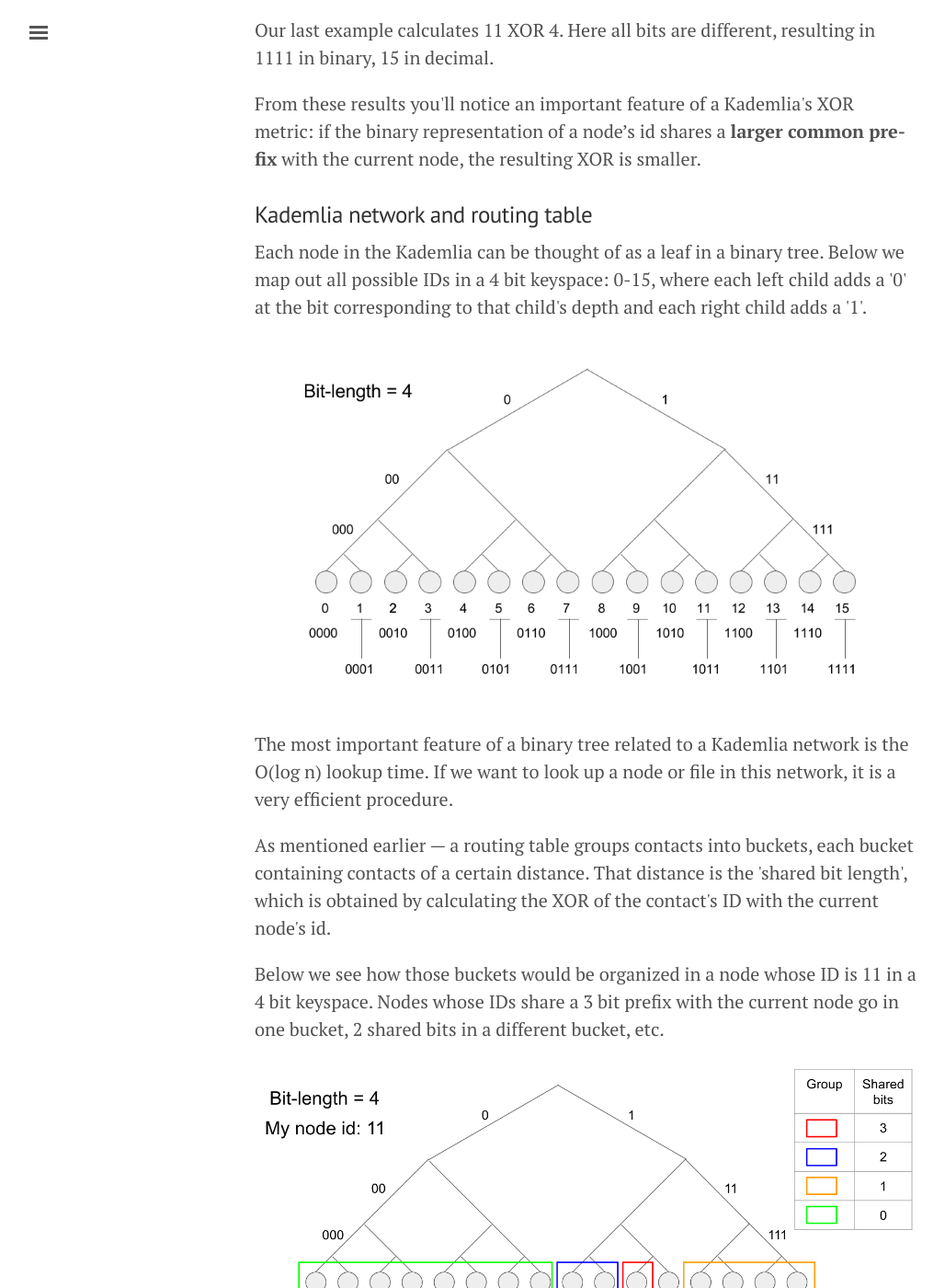
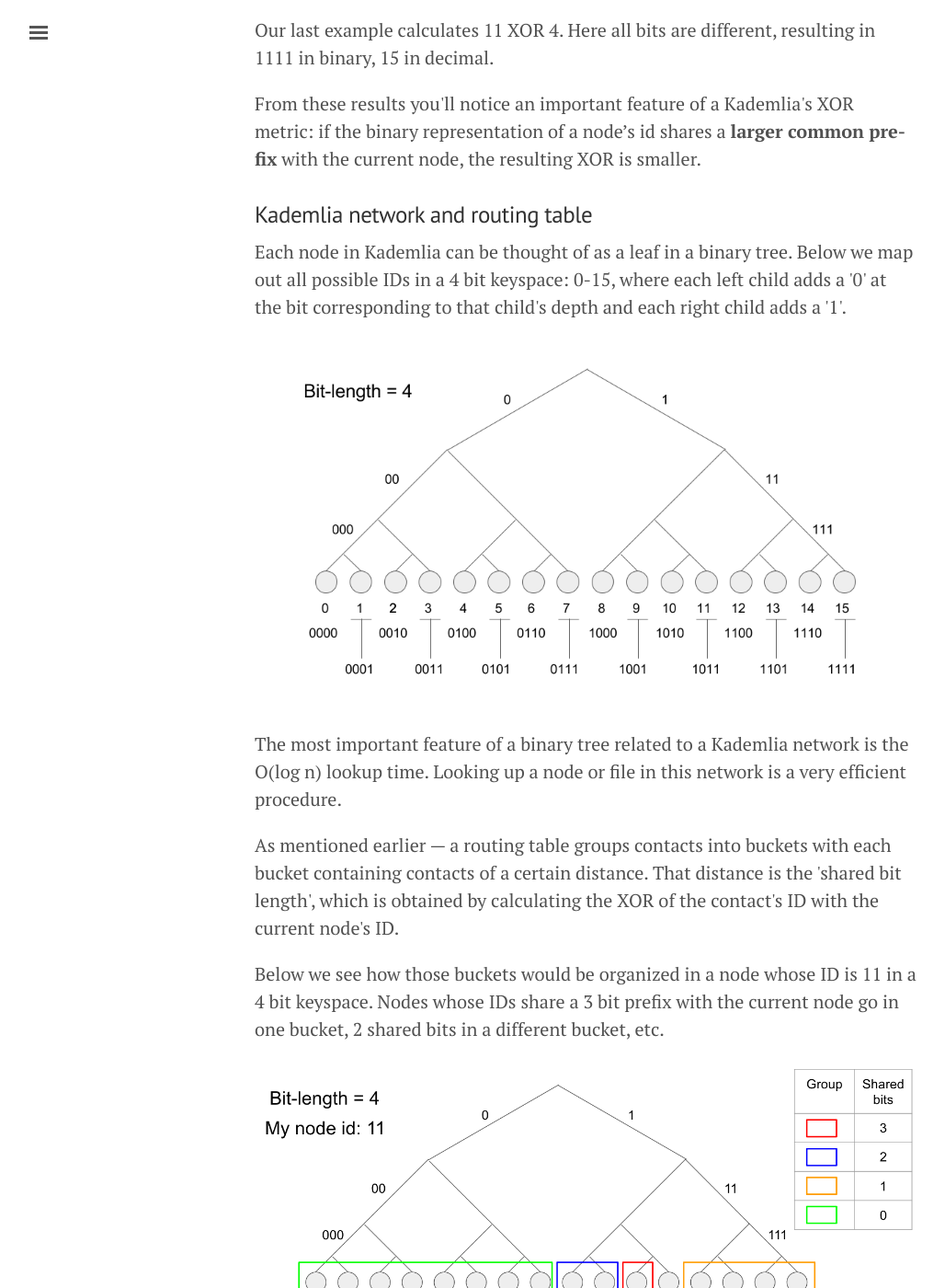
Before and after one commit to xorro-p2p/xorro-p2p.github.io, a Jekyll site: the page built from index.md, in a window 1280 px wide and 1400 px high, scrolled down 8449 px. Shown: the whole window at 92% size, without its empty margins (3-1031 px from the left). Built offline with Jekyll 4.4.1, drawn with Linux system fonts in a browser that asks for light colours; some of the changed text lies outside the part shown.

Commit message:
fixed spelling and grammatical issues

```diff
--- a/_includes/story-conclusion.html
+++ b/_includes/story-conclusion.html
@@ -1,3 +1,3 @@
 <h2>Conclusion</h2>
 <p>We hope you enjoyed reading about Xorro!</p>
-<p>All of us are available for next opportunity, please feel free to reach out!</p>
+<p>All of us are available for new opportunities, so please feel free to reach out!</p>
--- a/_includes/story-dht-2.html
+++ b/_includes/story-dht-2.html
@@ -49,12 +49,12 @@
 
 <h3>Kademlia network and routing table</h3>
 
-<p>Each node in the Kademlia can be thought of as a leaf in a binary tree. Below we map out all possible IDs in a 4 bit keyspace: 0-15, where each left child adds a '0' at the bit corresponding to that child's depth and each right child adds a '1'.</p>
+<p>Each node in Kademlia can be thought of as a leaf in a binary tree. Below we map out all possible IDs in a 4 bit keyspace: 0-15, where each left child adds a '0' at the bit corresponding to that child's depth and each right child adds a '1'.</p>
 <img src="public/images/kademlia_network_structure.png" alt="Tree structure of the network">
 
-<p>The most important feature of a binary tree related to a Kademlia network is the O(log n) lookup time. If we want to look up a node or file in this network, it is a very efficient procedure.</p>
+<p>The most important feature of a binary tree related to a Kademlia network is the O(log n) lookup time. Looking up a node or file in this network is a very efficient procedure.</p>
 
-<p>As mentioned earlier &mdash; a routing table groups contacts into buckets, each bucket containing contacts of a certain distance. That distance is the 'shared bit length', which is obtained by calculating the XOR of the contact's ID with the current node's id.</p>
+<p>As mentioned earlier &mdash; a routing table groups contacts into buckets with each bucket containing contacts of a certain distance. That distance is the 'shared bit length', which is obtained by calculating the XOR of the contact's ID with the current node's ID.</p>
 
 <p>Below we see how those buckets would be organized in a node whose ID is 11 in a 4 bit keyspace.  Nodes whose IDs share a 3 bit prefix with the current node go in one bucket, 2 shared bits in a different bucket, etc.</p>
 <img src="public/images/kademlia_routing_table_in_tree.png" alt="Categorized of contacts in tree">
--- a/_includes/story-research.html
+++ b/_includes/story-research.html
@@ -1,5 +1,5 @@
 <h2 id='research'>Research</h2>
-  <p>As strictly end users of P2P systems, we started our journey facing a very large learning curve. Much research needed for us to understand the history and internals of these systems. We collectively read up on P2P networks, old and new: Napster, Gnutella, Freenet, BitTorrent, IPFS... </p>
+  <p>As strictly end users of P2P systems, we started our journey facing a very large learning curve. Much research was needed for us to understand the history and internals of these systems. We collectively read up on P2P networks, old and new: Napster, Gnutella, Freenet, BitTorrent, IPFS... </p>
 
   <h3>Centralized vs Decentralized</h3>
   <p>An important concept to understand is the difference between centralized and decentralized systems. A comparison of first and second generation networks helps to illustrate the difference.</p>
--- a/_includes/story-toc.html
+++ b/_includes/story-toc.html
@@ -4,7 +4,7 @@
   <li><a href="#features">Selecting Features</a></li>
   <li><a href="#demo">Demo</a></li>
   <li><a href="#dht">Implementing a Distributed Hash Table</a></li>
-  <li><a href="#file_sharding">File Sharding and Retreival</a></li>
+  <li><a href="#file_sharding">File Sharding and Retrieval</a></li>
   <li><a href="#dev_strategy">Development Strategy</a></li>
   <li><a href="#arch">System Architecture</a></li>
   <li><a href="#future">Future Work</a></li>
```
